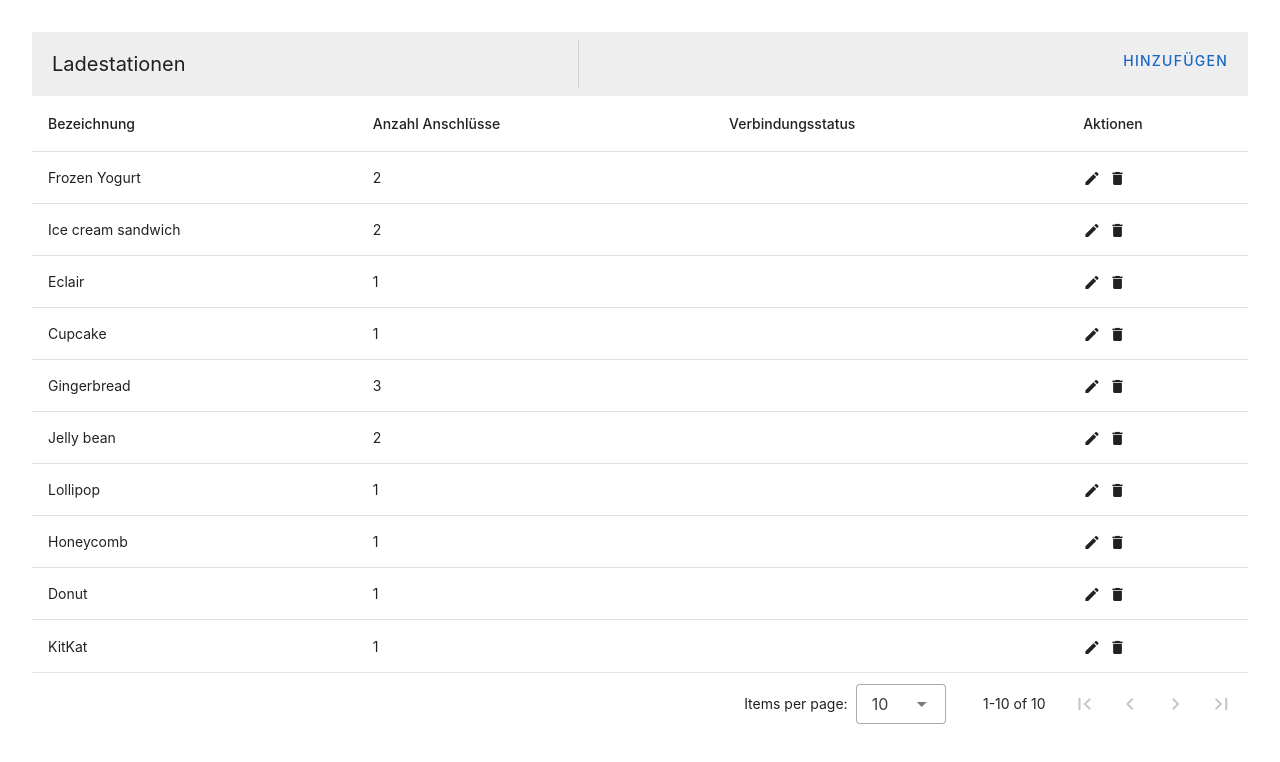
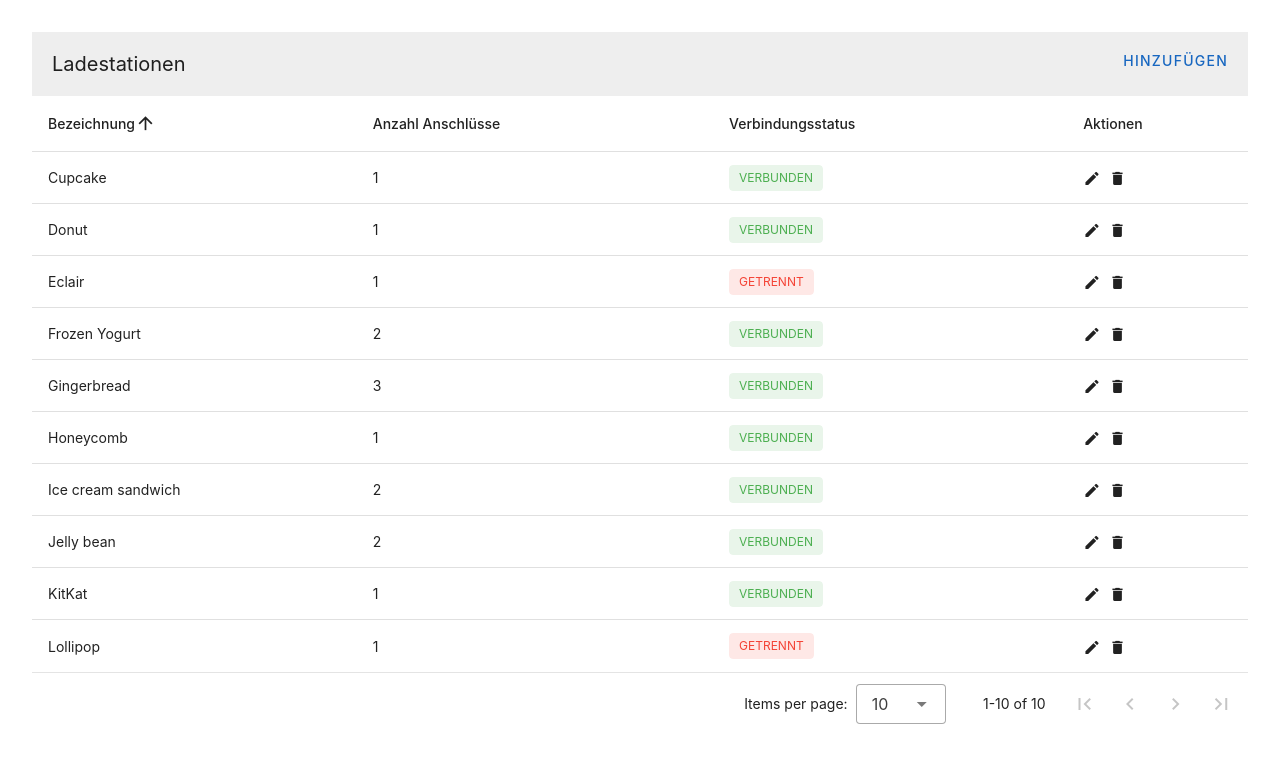
Before and after one commit to ges0909/ocpp-charge-point-simulator-dashboard, a Vue app: page / in a window 1280 px wide. Shown: the top 762 px of the page. Built offline with nearby package versions, Linux system fonts and the light colour scheme.

Commit message:
Connection state to model added

```diff
--- a/src/components/ChargePointTable.vue
+++ b/src/components/ChargePointTable.vue
@@ -1,16 +1,32 @@
 <template>
   <v-data-table
     :headers="headers"
-    :items="stations"
-    :sort-by="[{ key: 'calories', order: 'asc' }]"
+    :items="items"
+    :sort-by="[{ key: 'name', order: 'asc' }]"
   >
+    <!-- table columns -->
+
+    <template v-slot:item.connected="{ item }">
+      <div class="text-begin">
+        <v-chip
+          :color="item.connected ? 'green' : 'red'"
+          :text="
+            item.connected ? t('message.connected') : t('message.disconnected')
+          "
+          class="text-uppercase"
+          size="small"
+          label
+        ></v-chip>
+      </div>
+    </template>
+
+    <!-- add item dialog -->
+
     <template v-slot:top>
       <v-toolbar flat>
         <v-toolbar-title>
           {{ $t("message.title") }}
         </v-toolbar-title>
-        <v-divider class="mx-4" inset vertical></v-divider>
-        <v-spacer></v-spacer>
         <v-dialog v-model="dialog" max-width="500px">
           <template v-slot:activator="{ props }">
             <v-btn class="mb-2" color="primary" dark v-bind="props">
@@ -44,7 +60,6 @@
               </v-container>
             </v-card-text>
             <v-card-actions>
-              <v-spacer></v-spacer>
               <v-btn color="blue-darken-1" variant="text" @click="close">
                 {{ $t("message.cancel") }}
               </v-btn>
@@ -54,13 +69,15 @@
             </v-card-actions>
           </v-card>
         </v-dialog>
+
+        <!-- delete item dialog -->
+
         <v-dialog v-model="dialogDelete" max-width="500px">
           <v-card>
             <v-card-title class="text-h5">
               {{ $t("message.remove") }}
             </v-card-title>
             <v-card-actions>
-              <v-spacer></v-spacer>
               <v-btn color="blue-darken-1" variant="text" @click="closeDelete">
                 {{ $t("message.cancel") }}
               </v-btn>
@@ -71,7 +88,6 @@
               >
                 {{ $t("message.ok") }}</v-btn
               >
-              <v-spacer></v-spacer>
             </v-card-actions>
           </v-card>
         </v-dialog>
@@ -103,10 +119,10 @@ const headers = ref([
     align: "start",
   },
   { title: t("message.header_connectors"), key: "connectors" },
-  { title: t("message.header_connection_state"), key: "connection-state" },
+  { title: t("message.header_connection_state"), key: "connected" },
   { title: t("message.actions"), key: "actions", sortable: false },
 ]);
-const stations: Ref = ref([]);
+const items: Ref = ref([]);
 const editedIndex = ref(-1);
 const editedItem = ref({
   name: "",
@@ -125,74 +141,84 @@ const formTitle = computed(() => {
 });
 
 function initialize() {
-  stations.value = [
+  items.value = [
     {
       name: "Frozen Yogurt",
       connectors: 2,
       backendUrl: "http://localhost:3000",
+      connected: true,
     },
     {
       name: "Ice cream sandwich",
       connectors: 2,
       backendUrl: "http://localhost:3000",
+      connected: true,
     },
     {
       name: "Eclair",
       connectors: 1,
       backendUrl: "http://localhost:3000",
+      connected: false,
     },
     {
       name: "Cupcake",
       connectors: 1,
       backendUrl: "http://localhost:3000",
+      connected: true,
     },
     {
       name: "Gingerbread",
       connectors: 3,
       backendUrl: "http://localhost:3000",
+      connected: true,
     },
     {
       name: "Jelly bean",
       connectors: 2,
       backendUrl: "http://localhost:3000",
+      connected: true,
     },
     {
       name: "Lollipop",
       connectors: 1,
       backendUrl: "http://localhost:3000",
+      connected: false,
     },
     {
       name: "Honeycomb",
       connectors: 1,
       backendUrl: "http://localhost:3000",
+      connected: true,
     },
     {
       name: "Donut",
       connectors: 1,
       backendUrl: "http://localhost:3000",
+      connected: true,
     },
     {
       name: "KitKat",
       connectors: 1,
       backendUrl: "http://localhost:3000",
+      connected: true,
     },
   ];
 }
 
 function editItem(item) {
-  editedIndex.value = stations.value.indexOf(item);
+  editedIndex.value = items.value.indexOf(item);
   editedItem.value = Object.assign({}, item);
   dialog.value = true;
 }
 
 function deleteItem(item) {
-  editedIndex.value = stations.value.indexOf(item);
+  editedIndex.value = items.value.indexOf(item);
   editedItem.value = Object.assign({}, item);
   dialogDelete.value = true;
 }
 
 function deleteItemConfirm() {
-  stations.value.splice(editedIndex.value, 1);
+  items.value.splice(editedIndex.value, 1);
   closeDelete();
 }
 
@@ -214,9 +240,9 @@ function closeDelete() {
 
 function save() {
   if (editedIndex.value > -1) {
-    Object.assign(stations.value[editedIndex.value], editedItem.value);
+    Object.assign(items.value[editedIndex.value], editedItem.value);
   } else {
-    stations.value.push(editedItem.value);
+    items.value.push(editedItem.value);
   }
   close();
 }
--- a/src/main.ts
+++ b/src/main.ts
@@ -50,6 +50,8 @@ const i18n = createI18n({
         header_connectors: "Anzahl Anschlüsse",
         header_connection_state: "Verbindungsstatus",
         header_backend_url: "Backend URL",
+        connected: "Verbunden",
+        disconnected: "Getrennt",
       },
     },
     en: {
@@ -66,6 +68,8 @@ const i18n = createI18n({
         header_connectors: "Number Connectors",
         header_connection_state: "Connection state",
         header_backend_url: "Backend URL",
+        connected: "Connected",
+        disconnected: "Disconnected",
       },
     },
   },
```
Also changed, not shown: src/components/ConnectionState.vue (deleted, +0 -10 lines).
